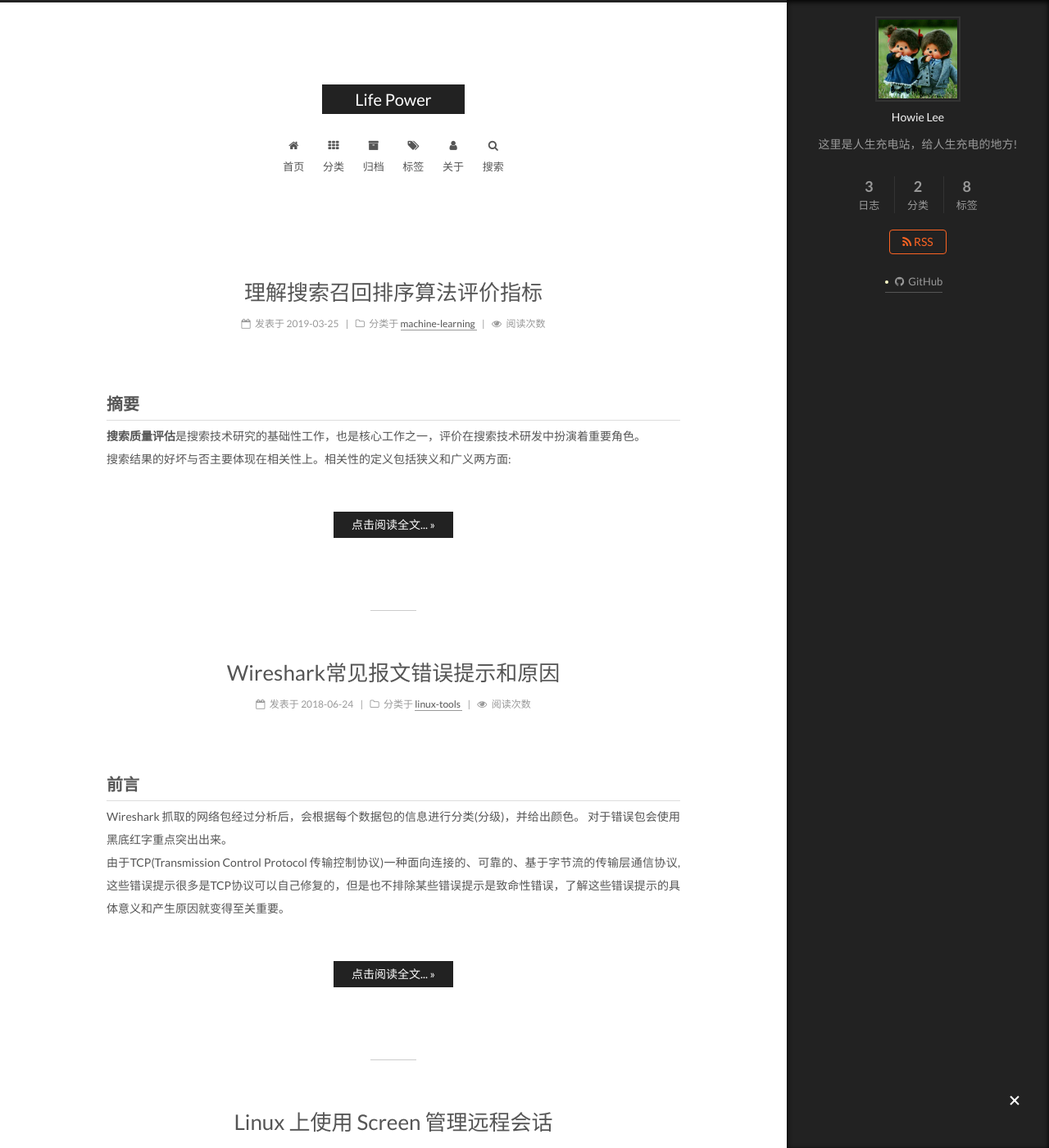
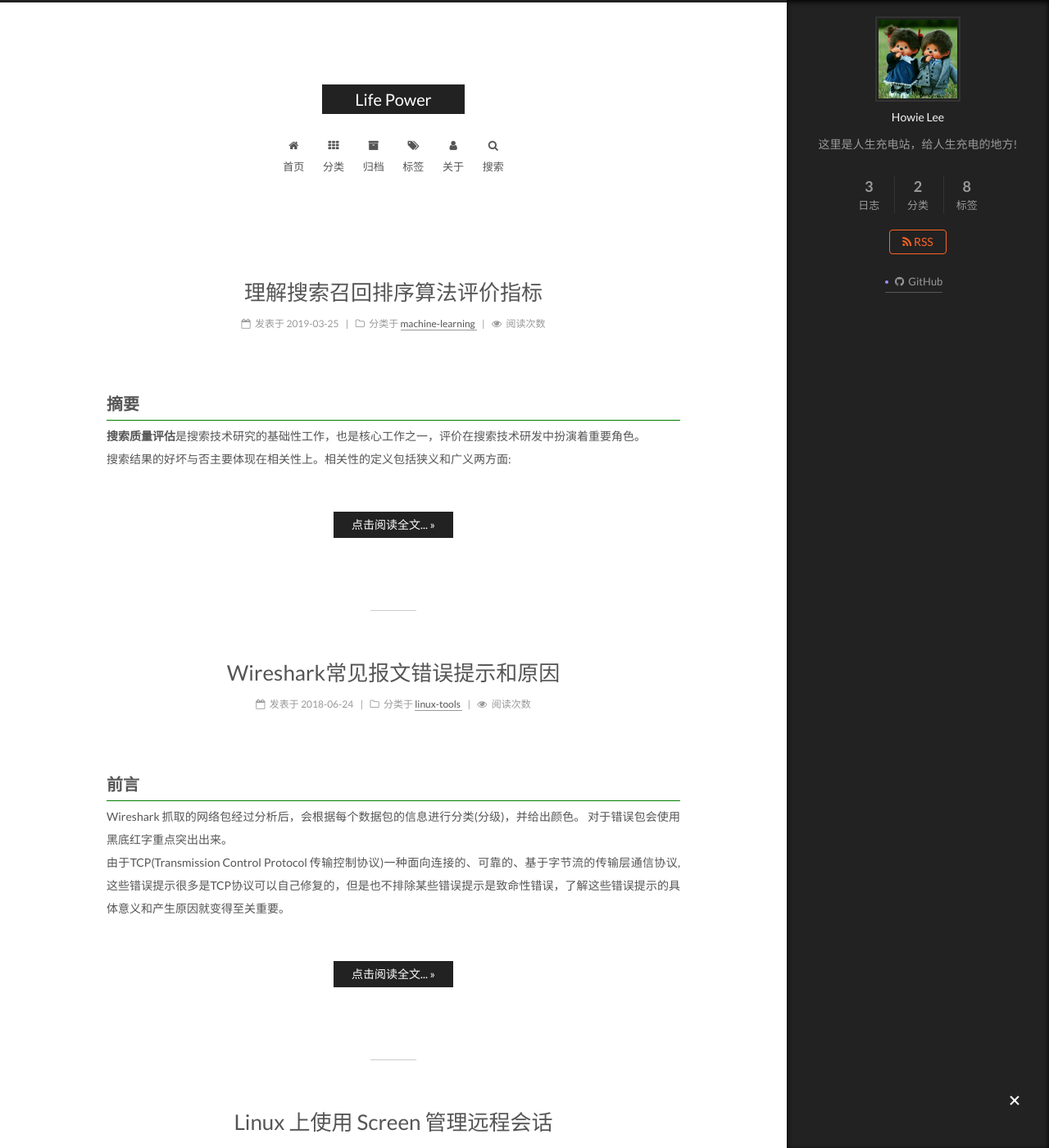
Before and after one commit to lifower525/lifower525.github.io, a Jekyll site: the page built from index.html, in a window 1280 px wide and 1400 px high. Shown: the whole window at 82% size. Built offline with Jekyll 4.4.1, drawn with Linux system fonts in a browser that asks for light colours; the list of posts is cut into pages by our own code.

Commit message:
Update themes
Signed-off-by: Howie Lee <lifower525@gmail.com>

```diff
--- a/_sass/_common/scaffolding/base.scss
+++ b/_sass/_common/scaffolding/base.scss
@@ -29,7 +29,7 @@ h2, h3, h4, h5, h6 { margin: 20px 0 15px; }
 
 h2 {
   padding-bottom: 5px;
-  border-bottom:  1px solid #ddd;
+  border-bottom:  1.5px solid green;
   margin: 20px 0 5px;
 }
 
```
